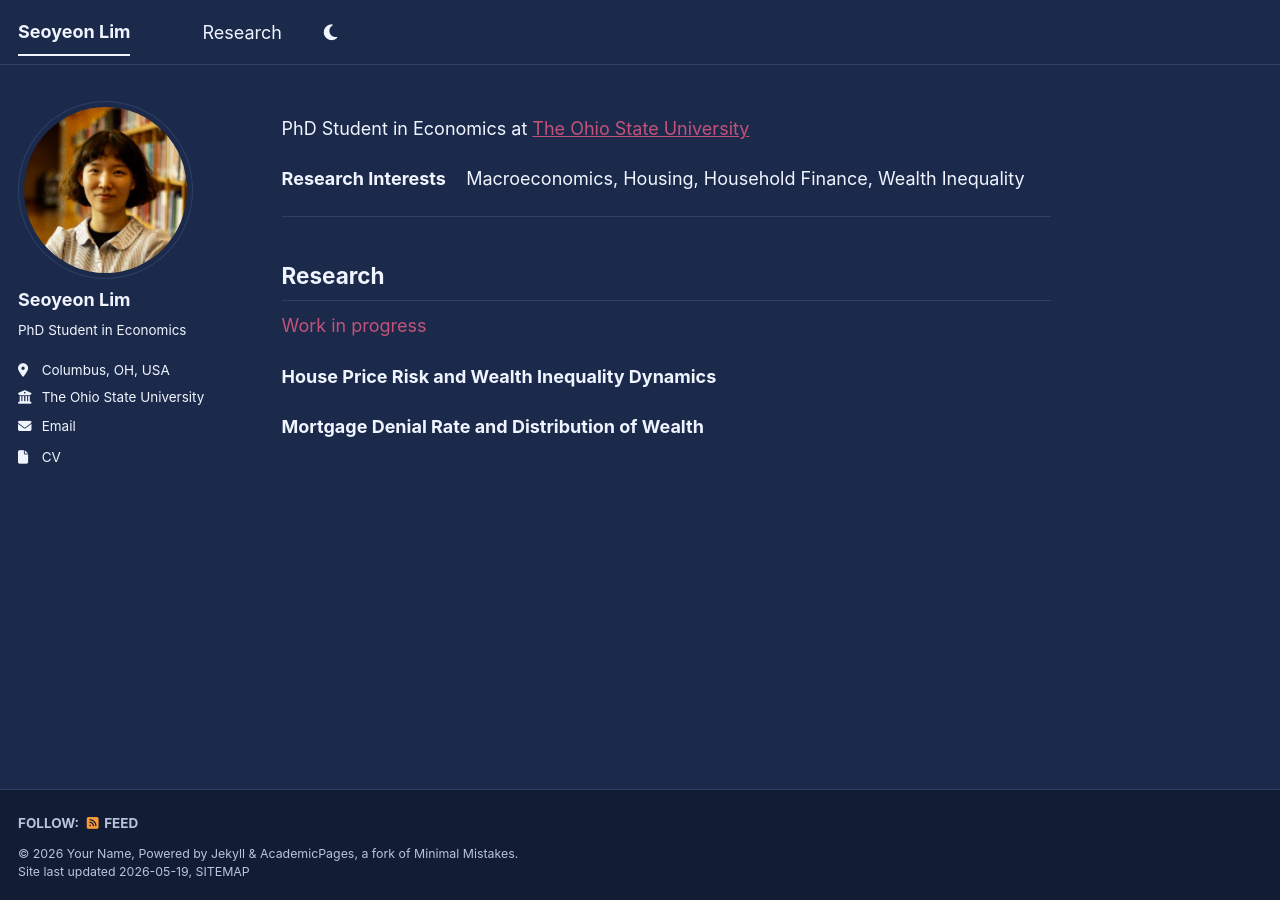
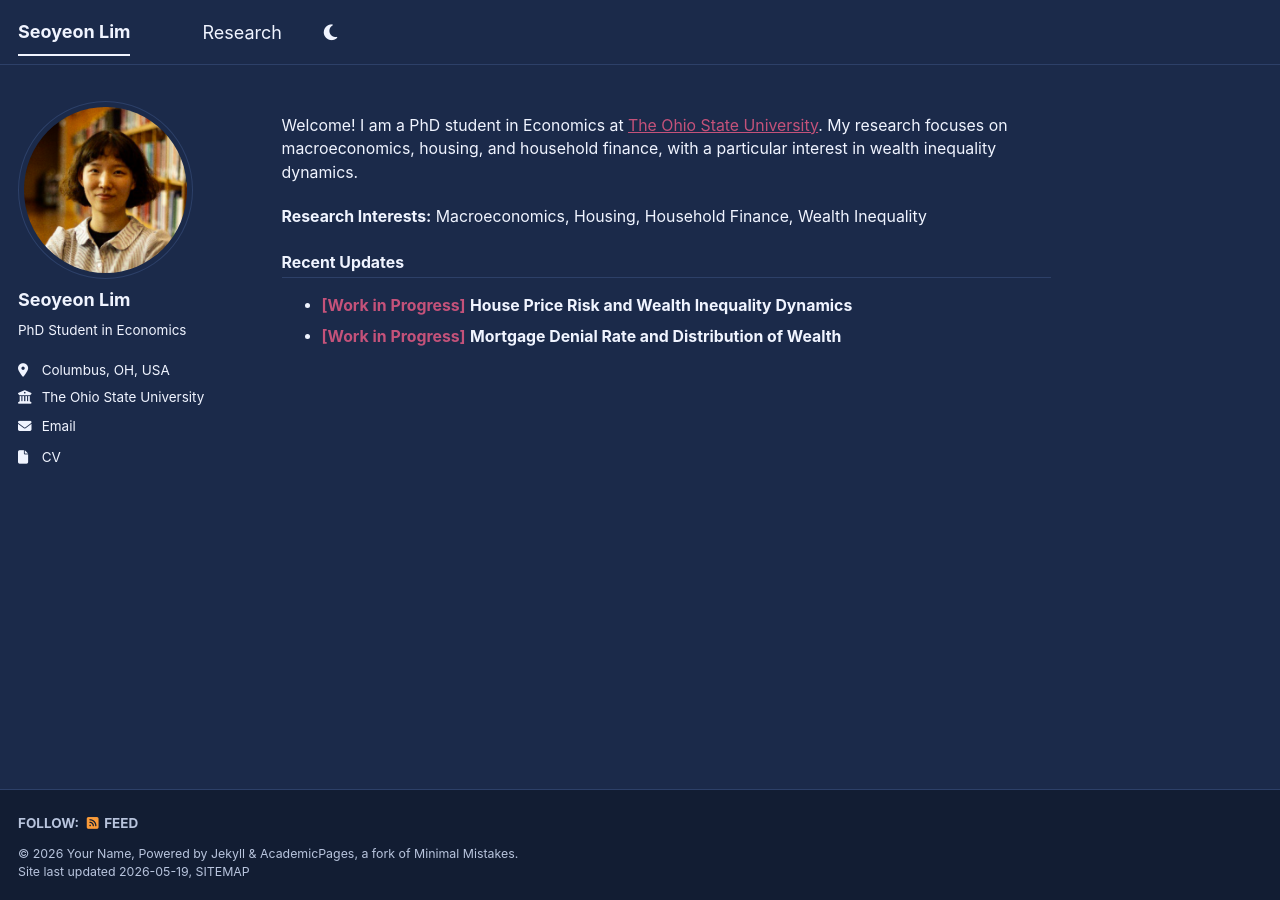
Before and after one commit to seoyeon-lim/academic.github.io, a Jekyll site: the page built from _pages/about.md, in a window 1280 px wide. Built offline with Jekyll 4.4.1, drawn with Linux system fonts in a browser that asks for light colours; a script bundle is joined from its source files by our own code; library files that are not in the unit come from our copies.

Commit message:
Update homepage content and font sizes to match academic style
Co-Authored-By: Claude Sonnet 4.6 <noreply@anthropic.com>

```diff
--- a/_includes/head/custom.html
+++ b/_includes/head/custom.html
@@ -14,4 +14,12 @@
 <link rel="icon" href="/images/favicon.ico"/>
 <meta name="theme-color" content="#ffffff"/>
 
+<!-- font sizing to match clean academic style -->
+<style>
+  .page__content { font-size: 0.88em; }
+  .page__content h2 { font-size: 1em; }
+  .page__content h4 { font-size: 1em; font-weight: bold; border-bottom: 1px solid var(--global-border-color); padding-bottom: 0.3em; margin-top: 1.5em; }
+  .page__title { font-size: 1.4em !important; }
+</style>
+
 <!-- end custom head snippets -->
--- a/_pages/about.md
+++ b/_pages/about.md
@@ -7,16 +7,11 @@ redirect_from:
   - /about.html
 ---
 
-PhD Student in Economics at [The Ohio State University](https://economics.osu.edu/)
+Welcome! I am a PhD student in Economics at [The Ohio State University](https://economics.osu.edu/). My research focuses on macroeconomics, housing, and household finance, with a particular interest in wealth inequality dynamics.
 
-**Research Interests** &nbsp;&nbsp; Macroeconomics, Housing, Household Finance, Wealth Inequality
+**Research Interests:** Macroeconomics, Housing, Household Finance, Wealth Inequality
 
----
+#### Recent Updates
 
-## Research
-
-<span style="color: #C4527A;">Work in progress</span>
-
-**House Price Risk and Wealth Inequality Dynamics**
-
-**Mortgage Denial Rate and Distribution of Wealth**
+- <span style="color:#C4527A">**[Work in Progress]**</span> **House Price Risk and Wealth Inequality Dynamics**
+- <span style="color:#C4527A">**[Work in Progress]**</span> **Mortgage Denial Rate and Distribution of Wealth**
```
